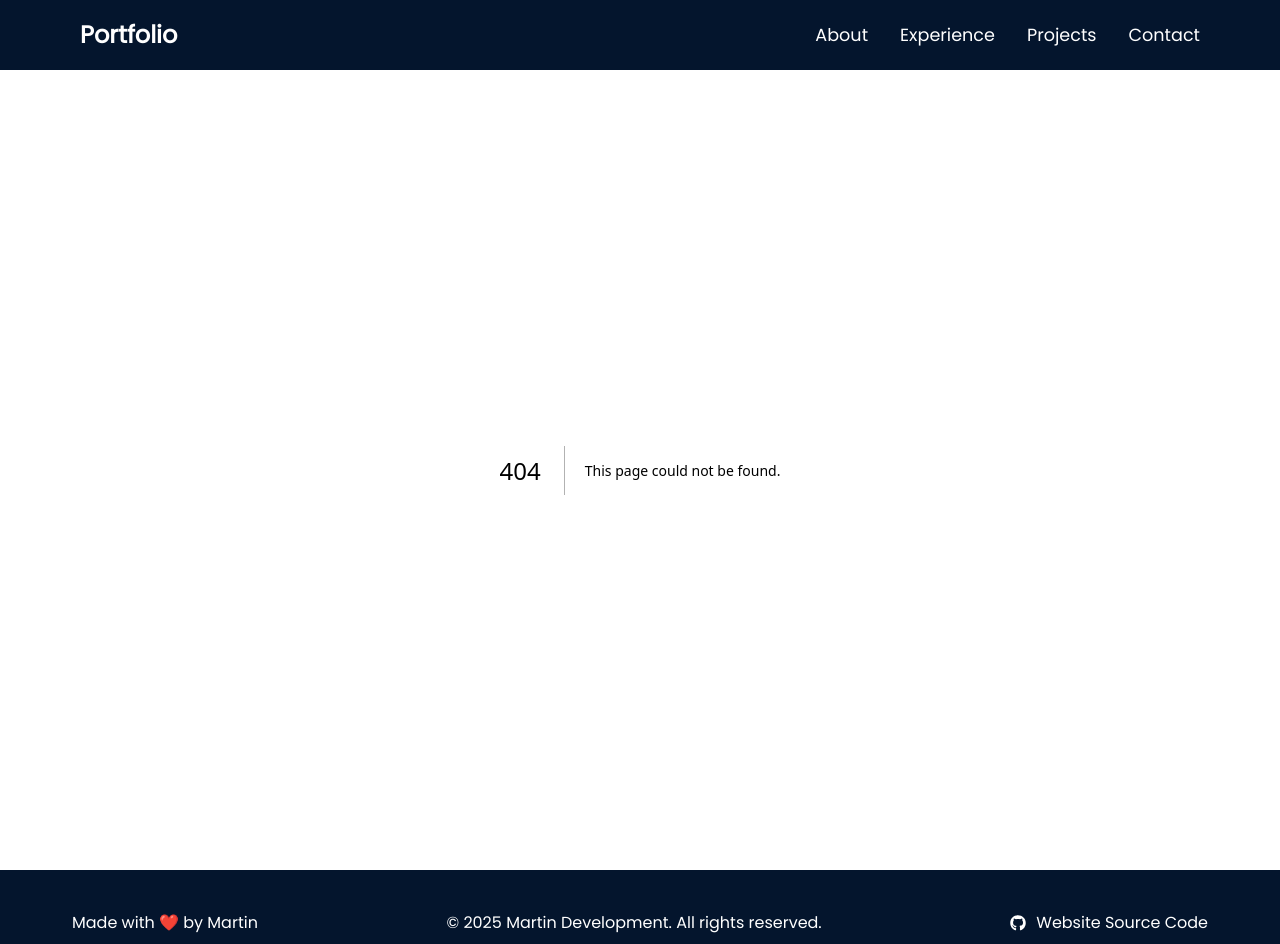
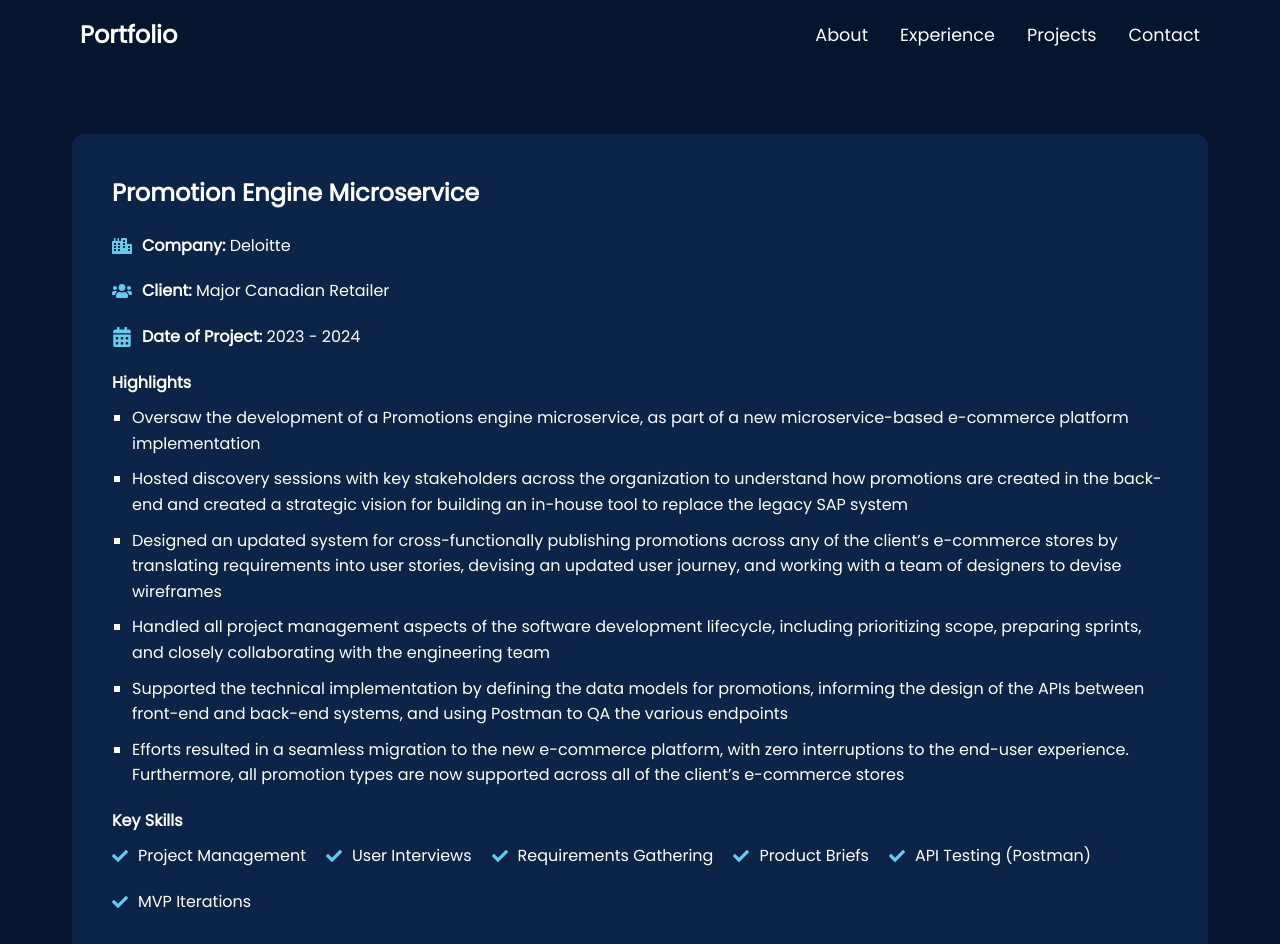
Before and after one commit to mspassov/portfolio-website, a Next.js app: page /experience/promotion-engine in a window 1280 px wide. Before the commit this address had no page. Shown: the top 944 px of the page. Built offline with nearby package versions, Linux system fonts and the light colour scheme.

Commit message:
Added second experience details

```diff
--- /dev/null
+++ b/app/experience/promotion-engine/page.jsx
@@ -0,0 +1,108 @@
+import React from "react";
+import Image from "next/image";
+import { FaCity, FaCalendarAlt, FaCheck, FaUsers } from "react-icons/fa";
+
+const page = () => {
+  return (
+    <section className="experience-details">
+      <div className="container">
+        <div className="details-flex">
+          <div className="details-content">
+            <h2>Promotion Engine Microservice</h2>
+            <div className="quick-details">
+              <FaCity className="details-icon" />
+              <p>
+                <strong>Company: </strong> Deloitte
+              </p>
+            </div>
+            <div className="quick-details">
+              <FaUsers className="details-icon" />
+              <p>
+                <strong>Client: </strong>Major Canadian Retailer
+              </p>
+            </div>
+            <div className="quick-details">
+              <FaCalendarAlt className="details-icon" />
+              <p>
+                <strong>Date of Project: </strong>2023 - 2024
+              </p>
+            </div>
+            <p>
+              <strong>Highlights</strong>
+            </p>
+            <ul className="details-highlights">
+              <li>
+                Oversaw the development of a Promotions engine microservice, as
+                part of a new microservice-based e-commerce platform
+                implementation
+              </li>
+              <li>
+                Hosted discovery sessions with key stakeholders across the
+                organization to understand how promotions are created in the
+                back-end and created a strategic vision for building an in-house
+                tool to replace the legacy SAP system
+              </li>
+              <li>
+                Designed an updated system for cross-functionally publishing
+                promotions across any of the client’s e-commerce stores by
+                translating requirements into user stories, devising an updated
+                user journey, and working with a team of designers to devise
+                wireframes
+              </li>
+              <li>
+                Handled all project management aspects of the software
+                development lifecycle, including prioritizing scope, preparing
+                sprints, and closely collaborating with the engineering team
+              </li>
+              <li>
+                Supported the technical implementation by defining the data
+                models for promotions, informing the design of the APIs between
+                front-end and back-end systems, and using Postman to QA the
+                various endpoints
+              </li>
+              <li>
+                Efforts resulted in a seamless migration to the new e-commerce
+                platform, with zero interruptions to the end-user experience.
+                Furthermore, all promotion types are now supported across all of
+                the client’s e-commerce stores
+              </li>
+            </ul>
+            <div className="skills-summary">
+              <p className="skills-title">
+                <strong>Key Skills</strong>
+              </p>
+              <ul className="skills-list">
+                <li>
+                  <FaCheck className="checkmark" />
+                  <p>Project Management</p>
+                </li>
+                <li>
+                  <FaCheck className="checkmark" />
+                  <p>User Interviews</p>
+                </li>
+                <li>
+                  <FaCheck className="checkmark" />
+                  <p>Requirements Gathering</p>
+                </li>
+                <li>
+                  <FaCheck className="checkmark" />
+                  <p>Product Briefs</p>
+                </li>
+                <li>
+                  <FaCheck className="checkmark" />
+                  <p>API Testing (Postman)</p>
+                </li>
+                <li>
+                  <FaCheck className="checkmark" />
+                  <p>MVP Iterations</p>
+                </li>
+              </ul>
+            </div>
+          </div>
+        </div>
+      </div>
+    </section>
+  );
+};
+
+export default page;
--- a/components/Navbar.jsx
+++ b/components/Navbar.jsx
@@ -63,22 +63,38 @@ const Navbar = () => {
       <div className={`mobile-menu ${isOpen ? "active" : ""}`}>
         <ul className="mobile-menu-list">
           <li>
-            <Link href="/#about" className="link">
+            <Link
+              href="/#about"
+              className="link"
+              onClick={() => setIsOpen(false)}
+            >
               About
             </Link>
           </li>
           <li>
-            <Link href="/#experience" className="link">
+            <Link
+              href="/#experience"
+              className="link"
+              onClick={() => setIsOpen(false)}
+            >
               Experience
             </Link>
           </li>
           <li>
-            <Link href="/#projects" className="link">
+            <Link
+              href="/#projects"
+              className="link"
+              onClick={() => setIsOpen(false)}
+            >
               Projects
             </Link>
           </li>
           <li>
-            <Link href="/#contact" className="link">
+            <Link
+              href="/#contact"
+              className="link"
+              onClick={() => setIsOpen(false)}
+            >
               Contact
             </Link>
           </li>
```
Also changed, not shown: app/experience/post-purchase-platform/page.jsx (+9 -5 lines).
